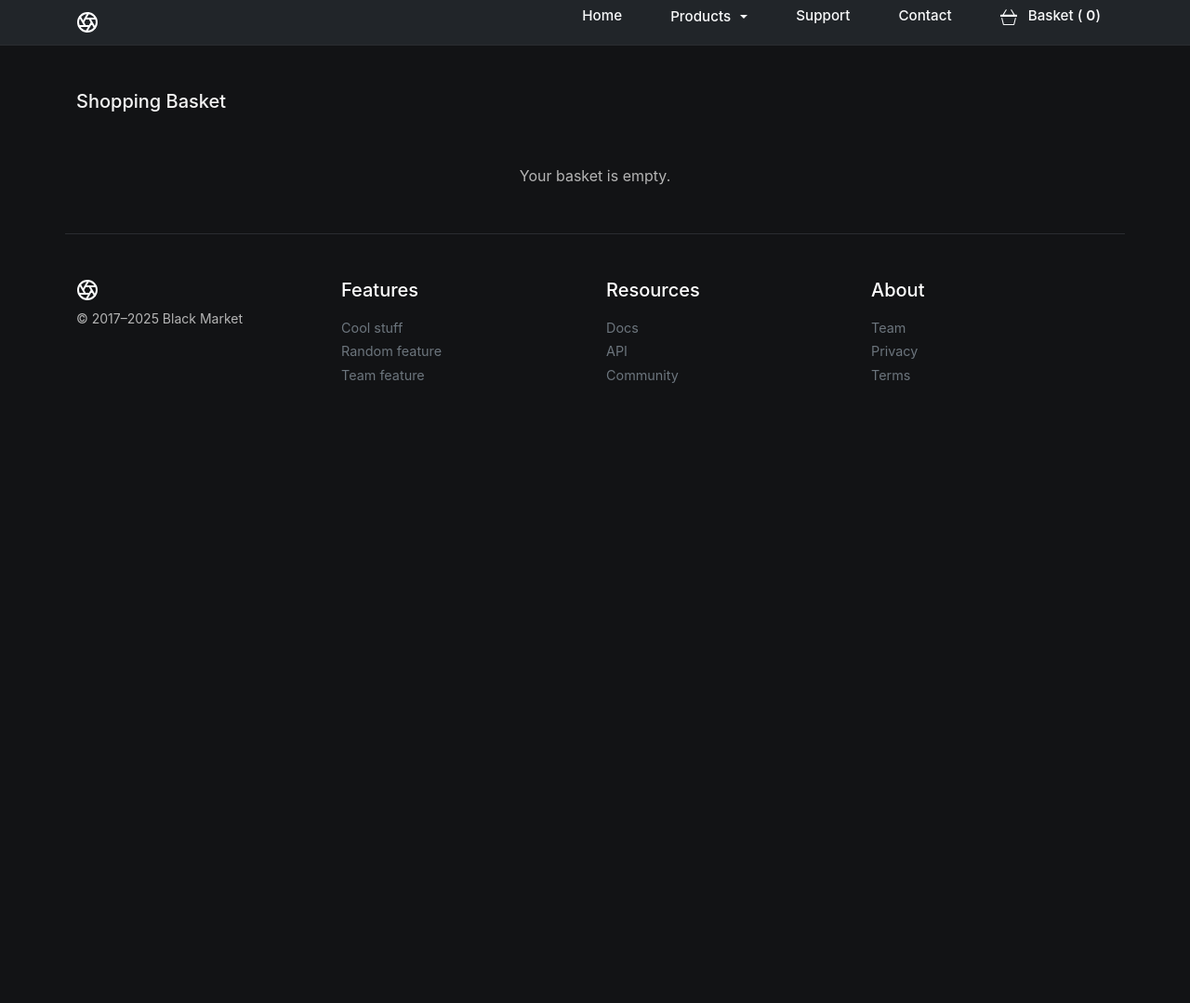
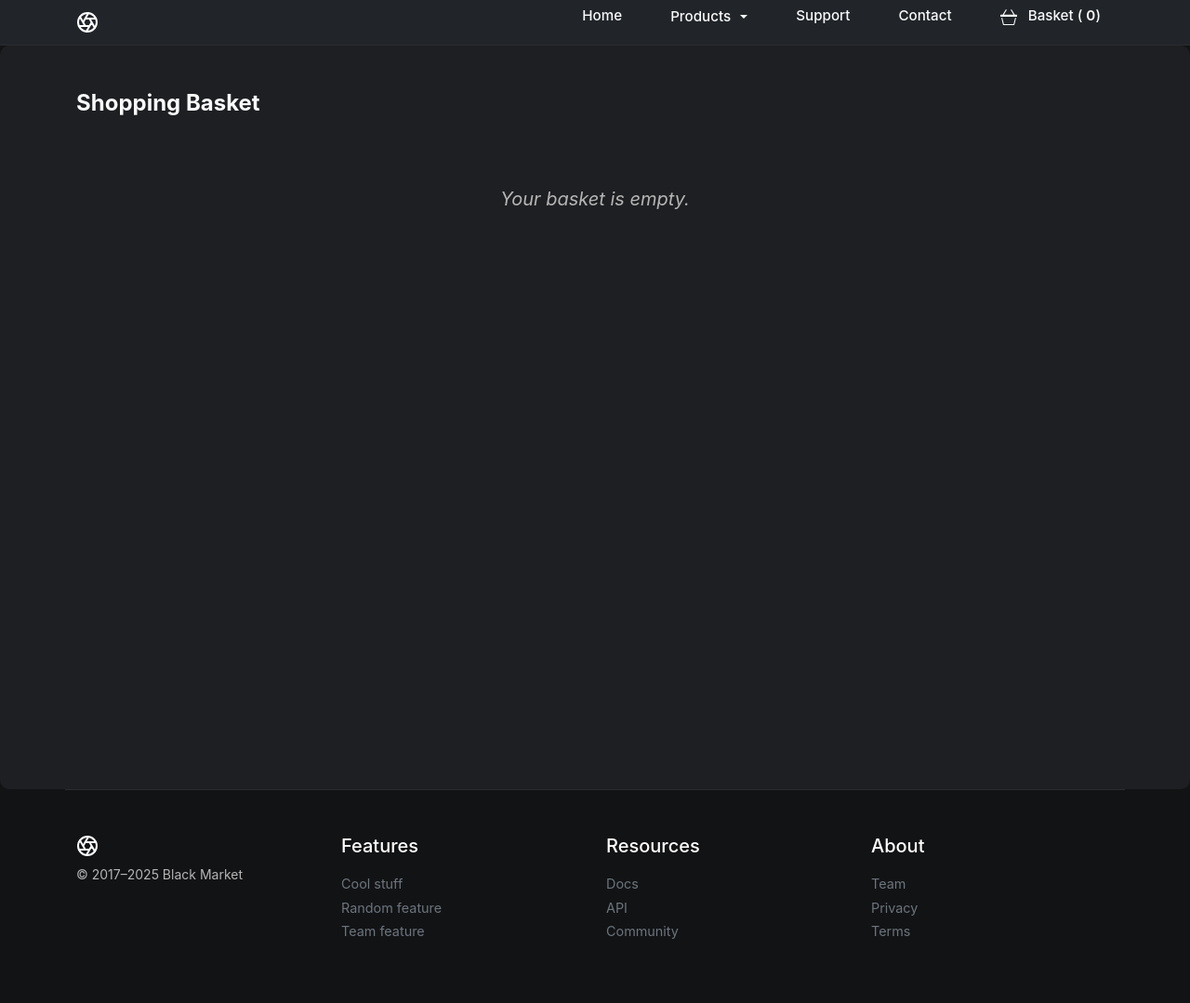
Before and after one commit to mburakbilgic/e-commerce-template, a Django app: page /basket/ in a window 1280 px wide. Shown: the whole page at 93% size. Before the commit the page ends 412 px from the top, so only its background shows below. Run offline with Django 3.2, Linux system fonts and the light colour scheme; tables that the repository leaves empty hold one stand-in row (values such as "Sample post").

Commit message:
feat(new-ui): new ui items for basket

```diff
--- /dev/null
+++ b/static/css/basket.css
@@ -0,0 +1,56 @@
+.basket-page {
+    background-color: #1e1f22;
+    min-height: 100vh;
+    border-radius: 10px;
+    color: #eaeaea;
+}
+
+.basket-page h1 {
+    color: #ffffff;
+}
+
+.basket-item-box {
+    background-color: #2a2c30;
+    border: 1px solid #333;
+}
+
+.qty-input {
+    width: 60px;
+    text-align: center;
+    background-color: #1e1f22;
+    border: 1px solid #555;
+    color: #fff;
+    border-radius: 4px;
+}
+
+/* Delete & Update buttons */
+.update-button, .delete-button {
+    min-width: 70px;
+    transition: background-color 0.2s ease, color 0.2s ease;
+}
+
+.update-button:hover {
+    background-color: #28a745;
+    color: #fff;
+}
+
+.delete-button:hover {
+    background-color: #dc3545;
+    color: #fff;
+}
+
+/* Empty basket */
+#basket-empty {
+    color: #999;
+    font-style: italic;
+}
+
+/* Smooth removal animation */
+.product-item {
+    transition: opacity 0.3s ease, transform 0.3s ease;
+}
+
+.product-item.removed {
+    opacity: 0;
+    transform: translateX(-10px);
+}
--- a/templates/store/basket/summary.html
+++ b/templates/store/basket/summary.html
@@ -2,25 +2,36 @@
 {% load static %}
 {% block title %}Basket Summary{% endblock %}
 
+{% block extra_css %}
+<link rel="stylesheet" href="{% static 'css/basket.css' %}">
+{% endblock %}
 
 {% block content %}
-    <main class="pt-5">
+<main class="basket-page pt-5 pb-5">
     <div class="container">
-            <h1 class="h5">Shopping Basket</h1>
+        <h1 class="h4 fw-bold mb-4 text-light">Shopping Basket</h1>
+
+        <!-- Empty Basket -->
         <div id="basket-empty" class="{% if basket|length %}d-none{% endif %} py-5 text-center text-muted">
-                Your basket is empty.
+            <p class="fs-5">Your basket is empty.</p>
         </div>
+
+        <!-- Basket Items -->
         <div id="basket-items" class="{% if not basket|length %}d-none{% endif %}">
             {% for item in basket %}
-                {%  with product=item.product %}
-                <div data-index="{{ product.id }}" class="row mb-4 border product-item">
-                    <div class="col-md-3 col-lg-2 order-md-first bg-light">
-                        <img class="img-fluid mx-auto d-block" width="500" alt="{{ product.title }}" src="{{ product.image.url }}">
+                {% with product=item.product %}
+                <div data-index="{{ product.id }}" class="row mb-4 border product-item align-items-center rounded-3 p-2">
+                    <div class="col-md-3 col-lg-2 bg-dark-subtle rounded-3">
+                        <img class="img-fluid mx-auto d-block rounded-3" width="500" alt="{{ product.title }}" src="{{ product.image.url }}">
                     </div>
-                    <div class="col-md-9 col-lg-10 ps-md-3 ps-lg-10">
-                        <a href="{{ product.get_absolute_url }}" class="text-decoration-none text-reset"><h1 class="h5 pt-2">{{ product.title }}</h1></a>
-                        <div class="border p-3">
-                            <div class="d-flex justify-content-between align-items-center flex-wrap gap-2">
+
+                    <div class="col-md-9 col-lg-10 ps-md-3 ps-lg-4">
+                        <a href="{{ product.get_absolute_url }}" class="text-decoration-none text-light">
+                            <h2 class="h5 pt-2">{{ product.title }}</h2>
+                        </a>
+
+                        <div class="border p-3 rounded-3 basket-item-box mt-2">
+                            <div class="d-flex justify-content-between align-items-center flex-wrap gap-3">
                                 <div>
                                     <span class="h6 fw-bold">£<span class="item-total" data-index="{{ product.id }}">{{ item.total_price|floatformat:2 }}</span></span>
                                     <div class="small text-muted item-breakdown" data-index="{{ product.id }}">
@@ -32,7 +43,7 @@
                                     </div>
                                 </div>
                                 <div class="d-flex align-items-center gap-2">
-                                    <label class="me-2 mb-0" for="qty{{ product.id }}">Qty</label>
+                                    <label for="qty{{ product.id }}" class="me-2 mb-0 text-light small">Qty</label>
                                     <input
                                         id="qty{{ product.id }}"
                                         data-index="{{ product.id }}"
@@ -53,98 +64,17 @@
                 {% endwith %}
             {% endfor %}
         </div>
-            <div id="basket-summary" class="col-12 text-end {% if not basket|length %}d-none{% endif %}">
-                <div class="h6 fw-bold">Sub Total: £<span id="subtotal" class="d-inline-flex">{{ basket.get_total_price|floatformat:2 }}</span></div>
+
+        <!-- Subtotal -->
+        <div id="basket-summary" class="col-12 text-end mt-4 {% if not basket|length %}d-none{% endif %}">
+            <div class="h6 fw-bold text-light">
+                Subtotal: £<span id="subtotal">{{ basket.get_total_price|floatformat:2 }}</span>
+            </div>
         </div>
     </div>
 </main>
+{% endblock %}
 
-    <script>
-
-    function toggleEmptyState(isEmpty) {
-        const emptyEl = document.getElementById('basket-empty');
-        const itemsEl = document.getElementById('basket-items');
-        const summaryEl = document.getElementById('basket-summary');
-        if (emptyEl) {
-            emptyEl.classList.toggle('d-none', !isEmpty);
-        }
-        if (itemsEl) {
-            itemsEl.classList.toggle('d-none', isEmpty);
-        }
-        if (summaryEl) {
-            summaryEl.classList.toggle('d-none', isEmpty);
-        }
-    }
-
-    $(document).on('click', '.delete-button', function (e) {
-        e.preventDefault();
-        var prodid = $(this).data('index');
-        $.ajax({
-            type: 'POST',
-            url: '{% url "basket:basket_delete" %}',
-            data: {
-                productid: $(this).data('index'),
-                csrfmiddlewaretoken: "{{ csrf_token }}",
-                action: 'post'
-            },
-            success: function (json) {
-                $('.product-item[data-index="'+ prodid +'"]').remove();
-                document.getElementById('subtotal').innerHTML = json.subtotal;
-                document.getElementById('basket_qty').innerHTML = json.qty;
-                if (parseInt(json.qty, 10) === 0) {
-                    toggleEmptyState(true);
-                }
-            },
-            error: function (xhr, errmsg, err) {
-
-            }
-        })
-    })
-
-    $(document).on('click', '.update-button', function (e) {
-        e.preventDefault();
-        var prodid = $(this).data('index');
-        var input = $('#qty' + prodid);
-        var quantity = parseInt(input.val(), 10);
-        if (isNaN(quantity)) {
-            quantity = 1;
-        }
-        $.ajax({
-            type: 'POST',
-            url: '{% url "basket:basket_update" %}',
-            data: {
-                productid: $(this).data('index'),
-                productqty: quantity,
-                csrfmiddlewaretoken: "{{ csrf_token }}",
-                action: 'post'
-            },
-            success: function (json) {
-                document.getElementById('basket_qty').innerHTML = json.qty;
-                document.getElementById('subtotal').innerHTML = json.subtotal;
-                if (json.removed) {
-                    $('.product-item[data-index="'+ prodid +'"]').remove();
-                    if (parseInt(json.qty, 10) === 0) {
-                        toggleEmptyState(true);
-                    }
-                    return;
-                }
-                input.val(json.item_qty);
-                $('.item-total[data-index="' + prodid + '"]').text(json.item_total);
-                var breakdown = $('.item-breakdown[data-index="' + prodid + '"]');
-                if (breakdown.length) {
-                    if (parseInt(json.item_qty, 10) > 1) {
-                        breakdown.text(json.item_qty + ' × £' + json.item_price + ' each');
-                    } else {
-                        breakdown.text('£' + json.item_price);
-                    }
-                }
-            },
-            error: function (xhr, errmsg, err) {
-
-            }
-        })
-    })
-
-    </script>
-
+{% block extra_js %}
+<script src="{% static 'js/basket.js' %}"></script>
 {% endblock %}
```
Also changed, not shown: static/js/basket.js (added, +93 -0 lines). Lines whose indentation alone changed are shown as unchanged.
